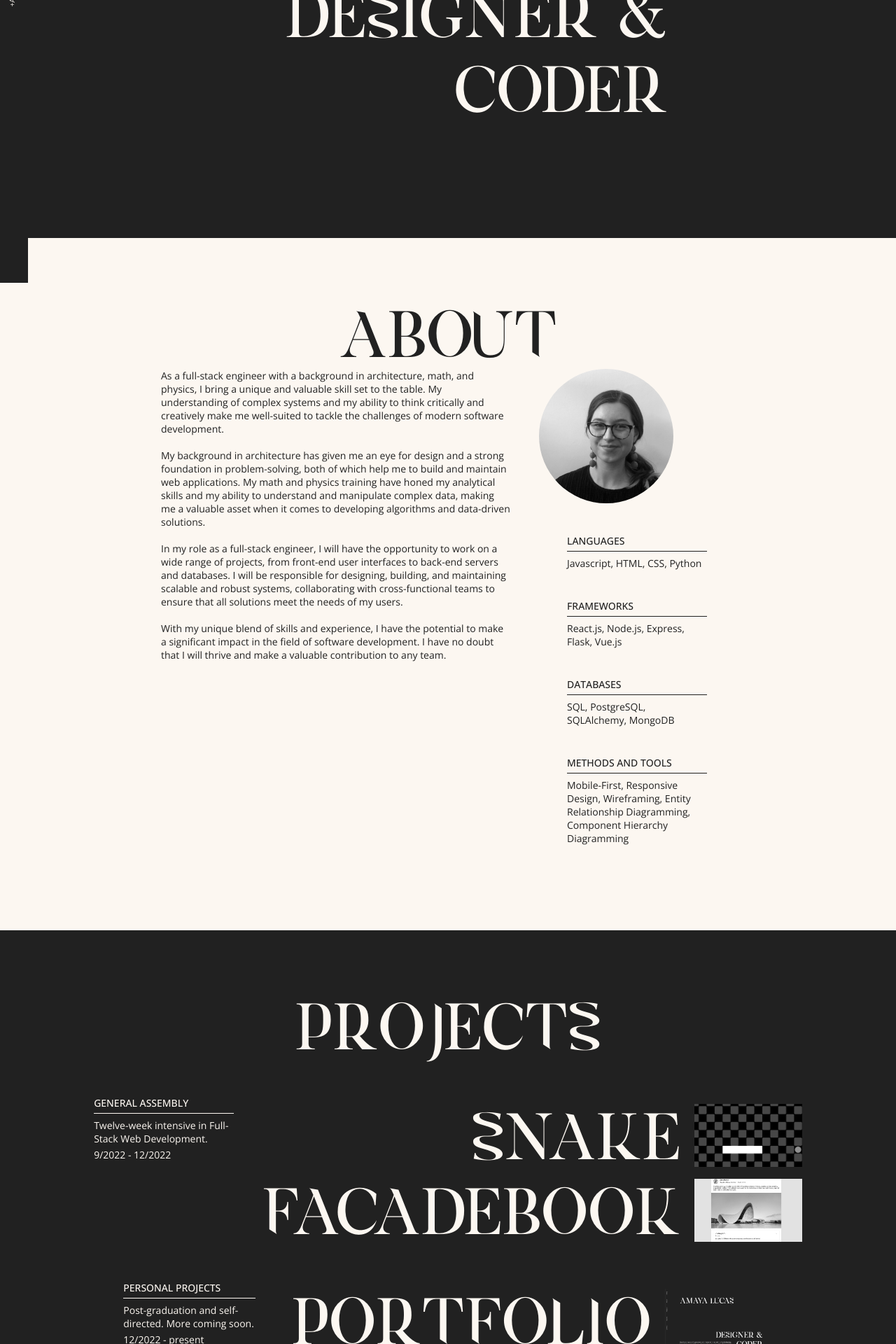
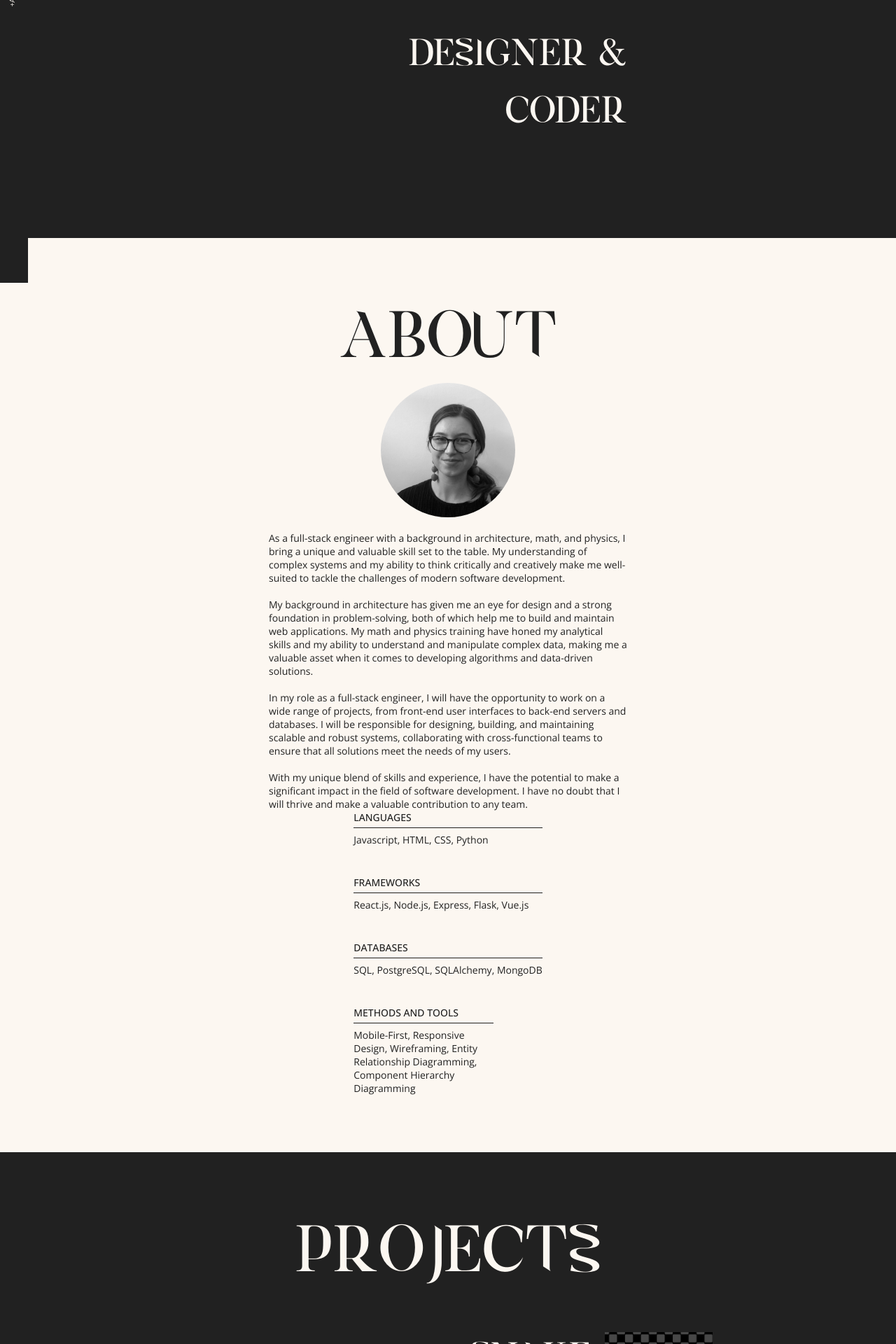
Before and after one commit to ajluc/amaya-portfolio, a React (Create React App) app: page / in a window 1280 px wide. Shown: the part 460-2380 px from the top of the page at 70% size. Built offline with nearby package versions, Linux system fonts and the light colour scheme.

Commit message:
formatting edits

```diff
--- a/src/components/About.jsx
+++ b/src/components/About.jsx
@@ -5,8 +5,8 @@ const About = () => {
     <div className="light" id="about">
       <div className="container">
         <p className="text-hero fade">a<span className="text-shino">b</span>out</p>
-        <div className="row reverse">
-          <div style={{maxWidth: '500px', marginRight: '40px'}}>
+          <div style={{display: "flex", flexDirection: "column", alignItems: "center"}}>
+          <img src={bioPic} className="bio-pic" style={{marginBottom: "20px"}}/>
             <p>As a full-stack engineer with a background in architecture, math, and physics, I bring a unique and valuable skill set to the table. My understanding of complex systems and my ability to think critically and creatively make me well-suited to tackle the challenges of modern software development.</p>
             <br/>
             <p>My background in architecture has given me an eye for design and a strong foundation in problem-solving, both of which help me to build and maintain web applications. My math and physics training have honed my analytical skills and my ability to understand and manipulate complex data, making me a valuable asset when it comes to developing algorithms and data-driven solutions.</p>
@@ -16,27 +16,25 @@ const About = () => {
             <p>With my unique blend of skills and experience, I have the potential to make a significant impact in the field of software development. I have no doubt that I will thrive and make a valuable contribution to any team.</p>
           </div>
           <div>
-            <img src={bioPic} className="bio-pic"/>
-            <div style={{width: '200px', margin: '40px'}}>
+            <div>
               <p className="text-header-dark">Languages</p>
                 <p className="text-body">Javascript, HTML, CSS, Python</p>
             </div>
-            <div style={{width: '200px', margin: '40px'}}>
+            <div style={{margin: '40px 0px'}}>
               <p className="text-header-dark">Frameworks</p>
                 <p className="text-body">React.js, Node.js, Express, Flask, Vue.js</p>
             </div>
-            <div style={{width: '200px', margin: '40px'}}>
+            <div style={{margin: '40px 0px'}}>
               <p className="text-header-dark">Databases</p>
                 <p className="text-body">SQL, PostgreSQL, SQLAlchemy, MongoDB</p>
             </div>
-            <div style={{width: '200px', margin: '40px'}}>
+            <div style={{width: '200px', margin: '40px 0px 0px 0px'}}>
               <p className="text-header-dark">Methods and Tools</p>
                 <p className="text-body">Mobile-First, Responsive Design, Wireframing, Entity Relationship Diagramming, Component Hierarchy Diagramming</p>
             </div>
           </div>
         </div>
       </div>
-    </div>
   )
 }
 
--- a/src/components/Home.jsx
+++ b/src/components/Home.jsx
@@ -3,7 +3,7 @@ const Home = () => {
     <div className="dark" id="home">
       <div className="container" style={{height: '80vh'}}>
         <div>
-        <p className="text-hero fade">amaya luca<span className="text-shino">s</span></p>
+        <p className="text-hero fade" style={{margin: '0px'}}>amaya luca<span className="text-shino">s</span></p>
         <div
             style={{width: '225px', marginRight: '40px'}}>
             <p className="text-header-light"> </p>
@@ -11,7 +11,7 @@ const Home = () => {
           </div>
           </div>
         <div style={{width: '100%', marginTop: '10vh'}}>
-          <p className="text-hero fade" style={{textAlign: 'right'}}>de<span className="text-shino">s</span>igne<span className="text-shino">r</span> &</p>
+          <p className="text-hero subheader fade" style={{textAlign: 'right'}}>de<span className="text-shino">s</span>igne<span className="text-shino">r</span> &</p>
         <div className="row reverse">
           {/* <div style={
             {margin: '20px 40px 0px 0px'}
@@ -22,7 +22,7 @@ const Home = () => {
             {/* <p className="text-header-light">Full-Stack Developer</p>
             <p className="text-body">I am an architect-turned-software engineer in NYC. I love clean, user-driven design and efficient code.</p> */}
           </div>
-          <p className="text-hero fade" style={{textAlign: 'right'}}>code<span className="text-shino">r</span></p>
+          <p className="text-hero subheader fade" style={{textAlign: 'right'}}>code<span className="text-shino">r</span></p>
         </div>
         </div>
       </div>
--- a/src/components/Projects.jsx
+++ b/src/components/Projects.jsx
@@ -10,7 +10,7 @@ import intdev from "../images/thumbnails/intdev.png"
 const personalProjectList = [
   {
     name: 'portfolio',
-    title: <p className="text-hero link"><span className="text-shino">p</span>o<span className="text-shino">r</span>tfolio</p>,
+    title: <p className="text-hero subheader link"><span className="text-shino">p</span>o<span className="text-shino">r</span>tfolio</p>,
     description:
       "You are here! The project is my personal portfolio, and is currently under construction. A simple React App deployed on Heroku with a custom domain name.",
     skills: 'Javascript, React.js, CSS, Styled Components',
@@ -24,7 +24,7 @@ const personalProjectList = [
 const GAProjectList = [
   {
     name: 'snake',
-    title: <p className="text-hero link"><span className="text-shino">s</span>na<span className="text-shino">k</span>e</p>,
+    title: <p className="text-hero subheader link"><span className="text-shino">s</span>na<span className="text-shino">k</span>e</p>,
     description:
       "This project recreates the classic web game called Snake using Vanilla Javascript. It uses JS classes and inheritance for gameplay functionality. Completed in two days, shortly after first learning Javascript. Here, my biggest challenge was learning to incorporate motion over time, rather than solely through user interaction. Includes dark mode, speed options, and current/high score tracking.",
     skills: 'Javascript, React.js, CSS3, HTML5',
@@ -35,7 +35,7 @@ const GAProjectList = [
   },
   {
     name: 'facadebook',
-    title: <p className="text-hero link">facade<span className="text-shino">b</span>oo<span className="text-shino">k</span></p>,
+    title: <p className="text-hero subheader link">facade<span className="text-shino">b</span>oo<span className="text-shino">k</span></p>,
     description:
       "An anonymous, open source architecture blog where contributors can give their unfiltered opinions of the built environment. Facadebook is an interactive social platform to open the dialogue to all fans (and haters) of architecture.",
     skills: 'Javascript, MongoDB, Express, React.js, Node.js, CSS3, HTML5',
--- a/src/index.css
+++ b/src/index.css
@@ -63,7 +63,10 @@ p {
 .text-hero {
   font-family: 'ExodusSharpen';
   font-size: 7vw;
-  margin: 0px;
+  margin: 0px 0px 20px 0px;
+}
+.subheader {
+  font-size: 4vw;
 }
 .text-shino {
   font-family: 'ExodusShino';
@@ -107,18 +110,20 @@ a {
 }
 .container {
   /* padding: clamp(20px, 10%, 100px); */
-  padding: 10vh;
+  padding: 10vh 0vh;
   display: flex;
   flex-direction: column;
   justify-content: center;
   align-items: center;
-  min-width: 550px;
-  max-width: 900px;
+  /* min-width: 550px;
+  max-width: 900px; */
+  width: clamp(400px, 40vw, 900px);
 }
 .row {
   display: flex;
   flex-direction: row;
   justify-content: space-between;
+  align-items: center;
 }
 .nav {
   background-color: var(--dark);
```
